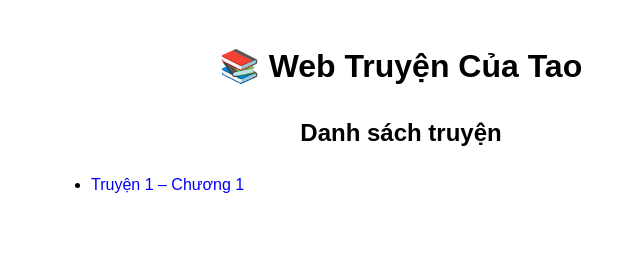
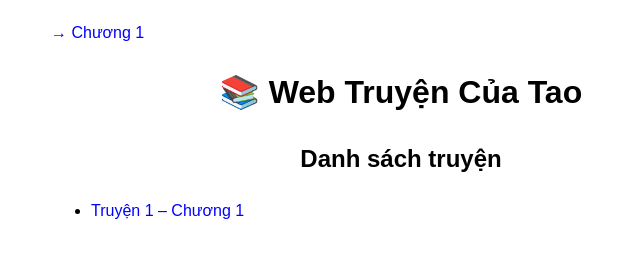
Before and after one commit to LoJi-Curious/wanttowrite.github.io, a plain HTML site: page index.html in a window 1280 px wide. Shown: the whole page, without its empty margins (239-879 px from the left). Drawn offline with Linux system fonts and the light colour scheme.

Commit message:
Update index.html

```diff
--- a/index.html
+++ b/index.html
@@ -28,7 +28,7 @@
     </style>
 </head>
 <body>
-
+    <a href="chuong1.html">→ Chương 1</a><br>
 <h1>📚 Web Truyện Của Tao</h1>
 <h2>Danh sách truyện</h2>
 
```
